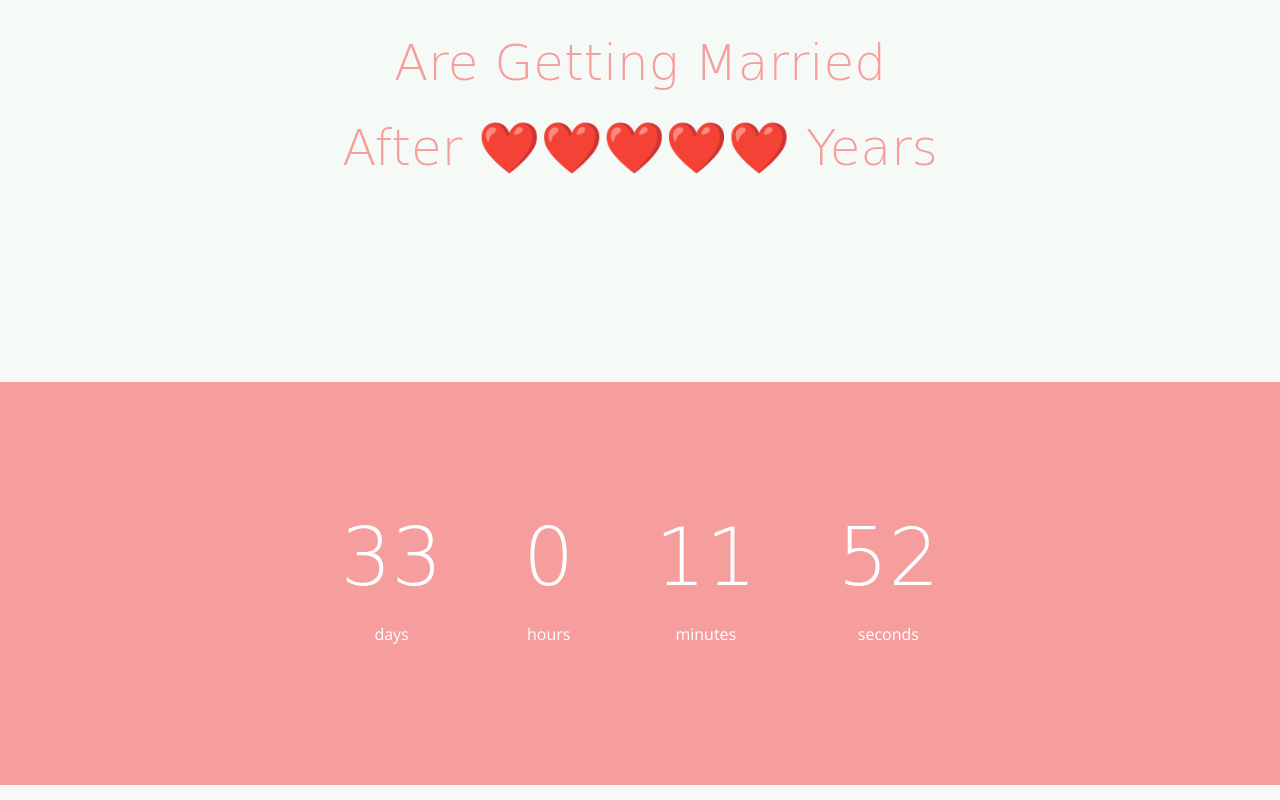
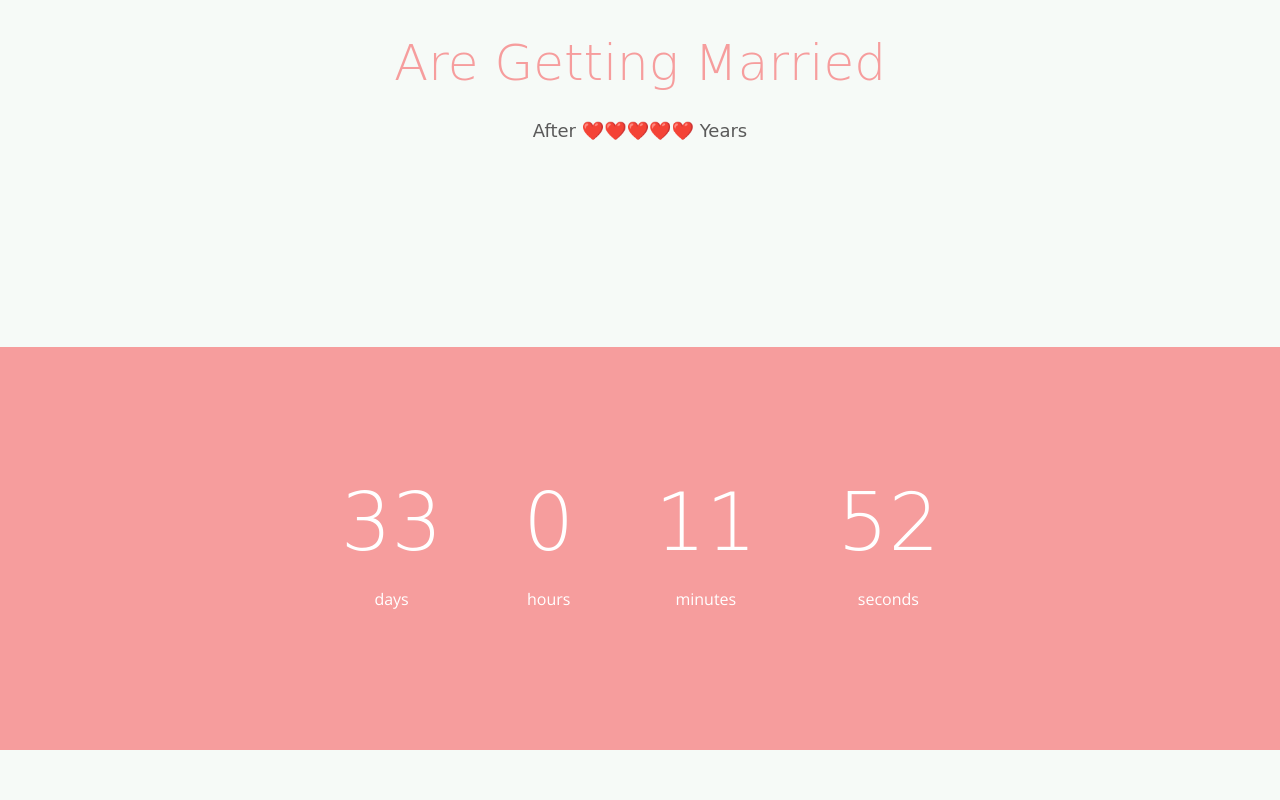
Before and after one commit to 15ivan12isadora18/15ivan12isadora18.github.io, a website: page index.html in a window 1280 px wide. Shown: the part 1320-2120 px from the top of the page. Drawn offline with nearby package versions, Linux system fonts and the light colour scheme; files whose address does not match are found by name; a web font is replaced by a local one.

Commit message:
Update index.html

```diff
--- a/index.html
+++ b/index.html
@@ -94,7 +94,7 @@
 					<div class="col-md-8 col-md-offset-2">
 						<div class="col-md-12 text-center heading-section">
 							<h2>Are Getting Married</h2>
-							<h2>After ❤️❤️❤️❤️❤️ Years</h2>
+							<h4>After ❤️❤️❤️❤️❤️ Years</h4>
 						</div>
 					</div>
 				</div>
```
